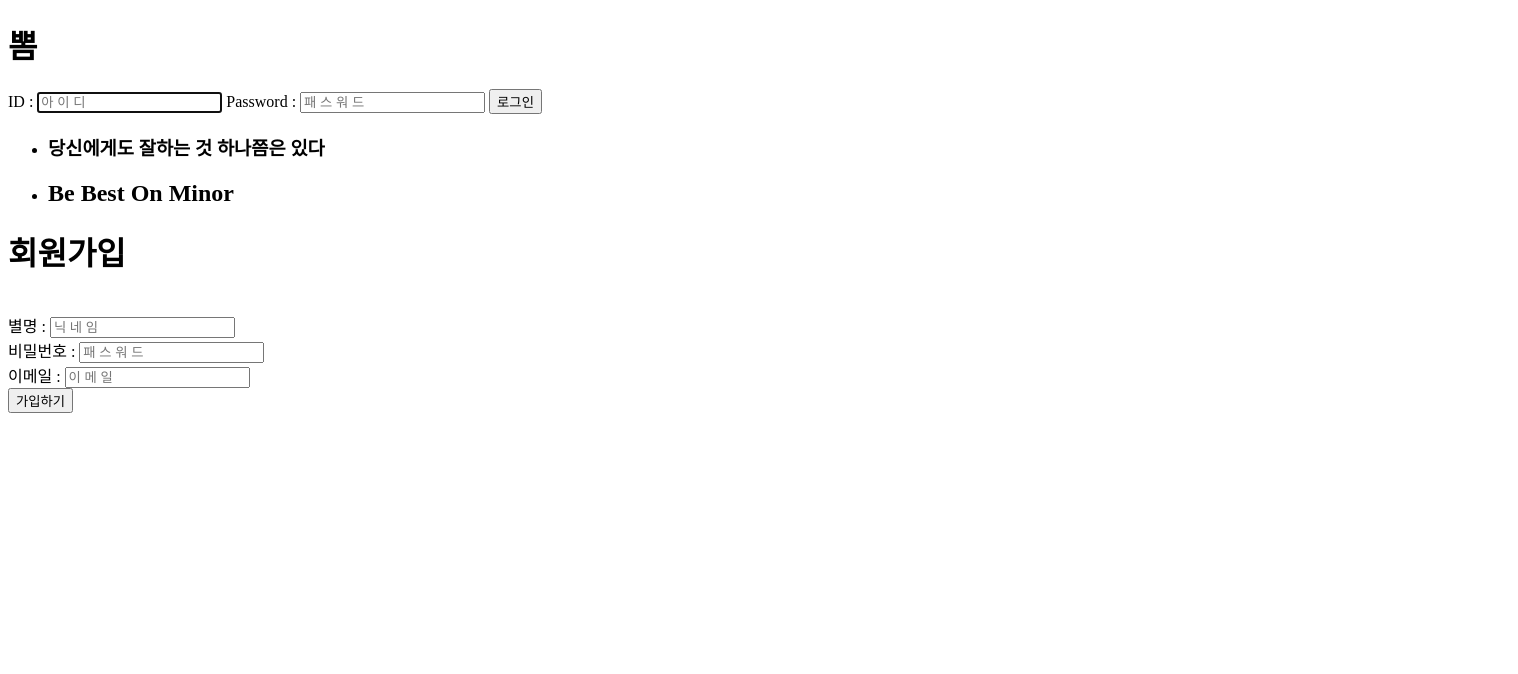
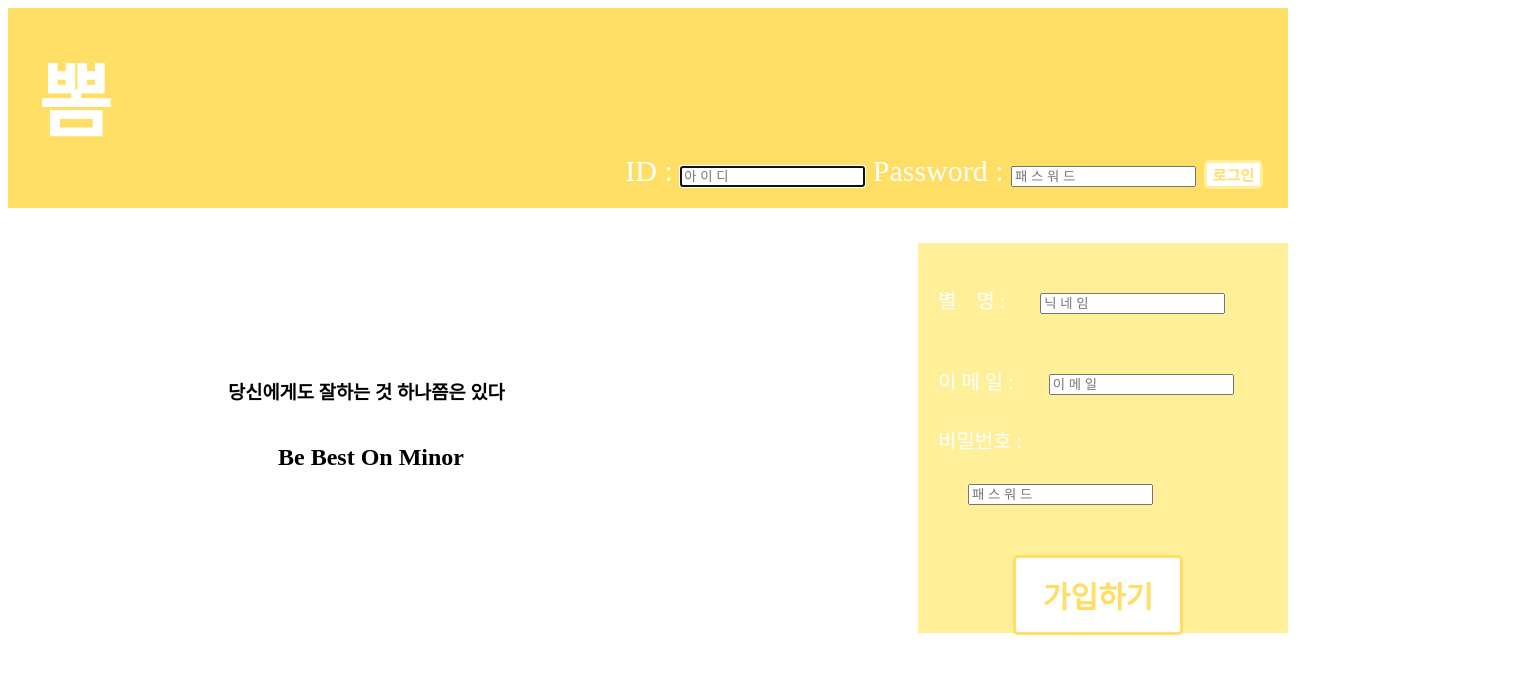
Before and after one commit to PureChild/AMATA, a plain HTML site: page bbom/index.html in a window 1280 px wide. Shown: the whole page, 1518 px wide, since content can reach past the window. Drawn offline with Linux system fonts and the light colour scheme.

Commit message:
css 적용 중

```diff
--- /dev/null
+++ b/bbom/board.css
@@ -0,0 +1,48 @@
+#top {
+  color : white;
+  background-color: #FFDE66;
+  height: 200px;
+}
+.mainTitle {
+  margin: 0;
+  padding-top: 30px;
+  padding-left: 30px;
+  font-size: 80px;
+}
+.search {
+  position: absolute;
+  top: 55px;
+  left : 370px
+}
+.search_input {
+  width: 500px;
+  height: 50px;
+}
+.search_button {
+  width: 100px;
+  height: 55px;
+  margin-left: 10px;
+display: inline;
+background: white;
+border: 3px solid  #FFEF99; border-radius: 5px;
+color: #FFDE66;
+
+font-size: 1.0em;
+font-weight: bold;
+position: relative;
+text-transform: uppercase;
+}
+.search_button,
+.search_button::after {
+  -webkit-transition: all 0.3s;
+    -moz-transition: all 0.3s;
+  -o-transition: all 0.3s;
+    transition: all 0.3s;
+}
+.search_button:hover {
+  background-color:  #FFEF99;
+    color:  white;
+}
+#write_button {
+  position:fixed;right:50px;bottom:50px;z-index:1000
+}
--- /dev/null
+++ b/bbom/index.css
@@ -0,0 +1,102 @@
+body {
+  width: 100%;
+  height:auto;
+}
+  #top {
+    color : white;
+    background-color: #FFDE66;
+    height: 200px;
+  }
+  .mainTitle {
+    margin: 0;
+    padding-top: 30px;
+    padding-left: 30px;
+    font-size: 80px;
+  }
+  #loginForm {
+    font-size: 30px;
+    float: right;
+    padding-right: 25px;
+  }
+  .login_button {
+  display: inline;
+  background: white;
+  border: 3px solid  #FFEF99; border-radius: 5px;
+  color: #FFDE66;
+
+  font-size: 0.5em;
+  font-weight: bold;
+  position: relative;
+  text-transform: uppercase;
+}
+  .login_button,
+  .login_button::after {
+    -webkit-transition: all 0.3s;
+      -moz-transition: all 0.3s;
+    -o-transition: all 0.3s;
+      transition: all 0.3s;
+  }
+  .login_button:hover {
+    background-color:  #FFEF99;
+      color:  white;
+  }
+  #textFirstScreen {
+    height: 0;
+  }
+  .syntax1 {
+    list-style: none;
+    position: relative;
+    left : 180px;
+    top : 150px;
+  }
+  .syntax2 {
+    list-style: none;
+    position: relative;
+    left : 230px;
+    top : 170px;
+  }
+  #joinForm {
+    float: right;
+    padding: 20px;
+    color: white;
+    font-size: 20px;
+    background-color: #FFEF99;
+    width:330px;
+    height: 350px;
+    position: relative;
+    /*left : 800px;*/
+  }
+  span {
+    width: 100px;
+  }
+  .join_input {
+    display: inline-block;
+    margin: 30px;
+  }
+  .join_button,
+  .join_button::after {
+    -webkit-transition: all 0.3s;
+      -moz-transition: all 0.3s;
+    -o-transition: all 0.3s;
+      transition: all 0.3s;
+  }
+    .join_button {
+    left: 75px; display: block;
+    width: 170px; height: 80px;
+    background: white;
+    border: 3px solid #FFDE66; border-radius: 5px;
+    color: #FFDE66;
+
+    font-size: 1.6em;
+    font-weight: bold;
+    position: relative;
+    text-transform: uppercase;
+  }
+  .join_button:hover {
+  background-color: #FFDE66;
+    color:  white;
+  }
+  .join_button {
+    font-size: 30px;
+    overflow: hidden;
+  }
--- a/bbom/index.html
+++ b/bbom/index.html
@@ -1,33 +1,45 @@
 <!DOCTYPE html>
 <html lang="en">
 <head>
+  <link rel="stylesheet" href="index.css">
     <meta charset="UTF-8">
     <title>Be Best On MInor</title>
 </head>
 <body>
-<h1 class="mainTitle">뽐</h1>
+  <div id = "top">
 
-<form action="" method="post" class="loginForm" id="loginForm"> <!-- 로그인 관련 Form 시작-->
-    ID : <input type="text" class="loginInput" placeholder="아 이 디" autofocus required>
-    Password : <input type="password" class="loginInput" placeholder="패 스 워 드" required>
-    <input type="submit" value="로그인" class="loginSubmitButton" onclick="location.href='board.html' ">
+    <h1 class="mainTitle">뽐</h1>
+
+    <!-- 로그인 관련 Form 시작-->
+    <form action="" method="post" id="loginForm">
+        ID : <input type="text" class="login_input" placeholder="아 이 디" autofocus required>
+        Password : <input type="password" class="login_input" placeholder="패 스 워 드" required>
+        <input type="submit" value="로그인" class="login_button" onclick="location.href='board.html' ">
     <!-- 로그인 기능 구현될 때 까지는 그냥 버튼 누르면 게시판 페이지로 -->
-</form> <!-- 로그인 관련 Form 종료 -->
+    </form>  <!-- 로그인 관련 Form 종료 -->
+  </div>
 
-<ul class = "textFirstScreen"> <!-- 첫 화면의 문구 시작-->
-    <li><h3 class = "">당신에게도 잘하는 것 하나쯤은 있다</h3></li>
-    <li><h2>Be Best On Minor</h2></li>
-</ul><!-- 첫 화면의 문구 종료 -->
+  <!-- 첫 화면의 문구 시작-->
+  <ul id = "textFirstScreen">
+      <li class="syntax1"><h3>당신에게도 잘하는 것 하나쯤은 있다</h3></li>
+      <li class="syntax2"><h2>Be Best On Minor</h2></li>
+  </ul>  <!-- 첫 화면의 문구 종료 -->
 
+  <!-- 회원가입 관련 Form 시작 -->
 
+  <form action="" method="post" id="joinForm">
+    <!-- <div class="joinus"> -->
+      <!-- <h2 class="joinTitle">회원가입</h2></br> -->
+      <!-- <span class="join"><br> 회원가입 </br></span> -->
+      <span class="nickname">별&nbsp;&nbsp;&nbsp;&nbsp;명 : <input type="text" class="join_input" placeholder="닉 네 임" required></input></br></span>
+      <span class="email">이&nbsp;메&nbsp;일 : <input type="email" class="join_input" placeholder="이 메 일" required></input></br></span>
+      <span class="password">비밀번호 : <input type="password" class="join_input" placeholder="패 스 워 드" required></input></br></span>
+      <p><input type="submit" value="가입하기" class="join_button"></input></p>
+    <!-- </div> -->
 
-<form action="" method="post" class="joinForm" id="joinForm"> <!-- 회원가입 관련 Form 시작 -->
-    <h1 class="joinTitle">회원가입</h1></br>
-    별명 : <input type="text" class="joinInput" placeholder="닉 네 임" required></br>
-    비밀번호 : <input type="password" class="joinInput" placeholder="패 스 워 드" required></br>
-    이메일 : <input type="email" class="joinInput" placeholder="이 메 일" required></br>
-    <input type="submit" value="가입하기" class="joinSubmitButton">
-</form><!-- 회원가입 관련 Form 종료 -->
+    <!-- <div class="right_margin"> </div> -->
+
+  </form><!-- 회원가입 관련 Form 종료 -->
 
 </body>
 </html>
```
Also changed, not shown: bbom/board.html (+18 -5 lines).
